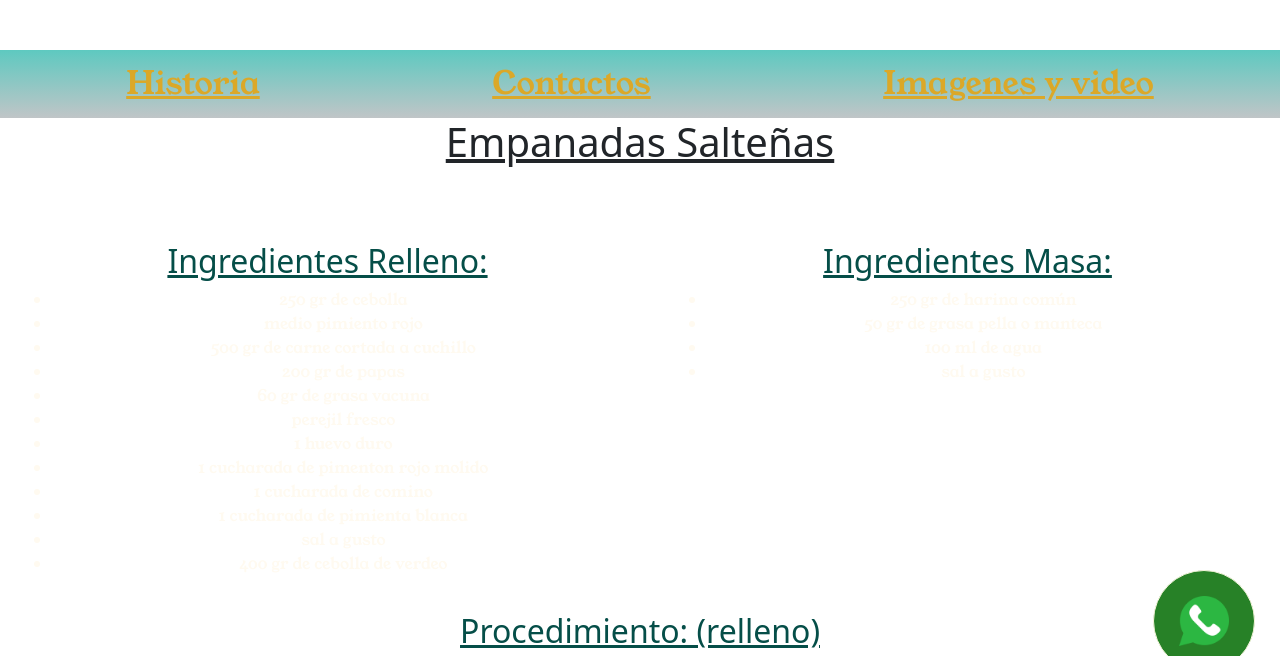
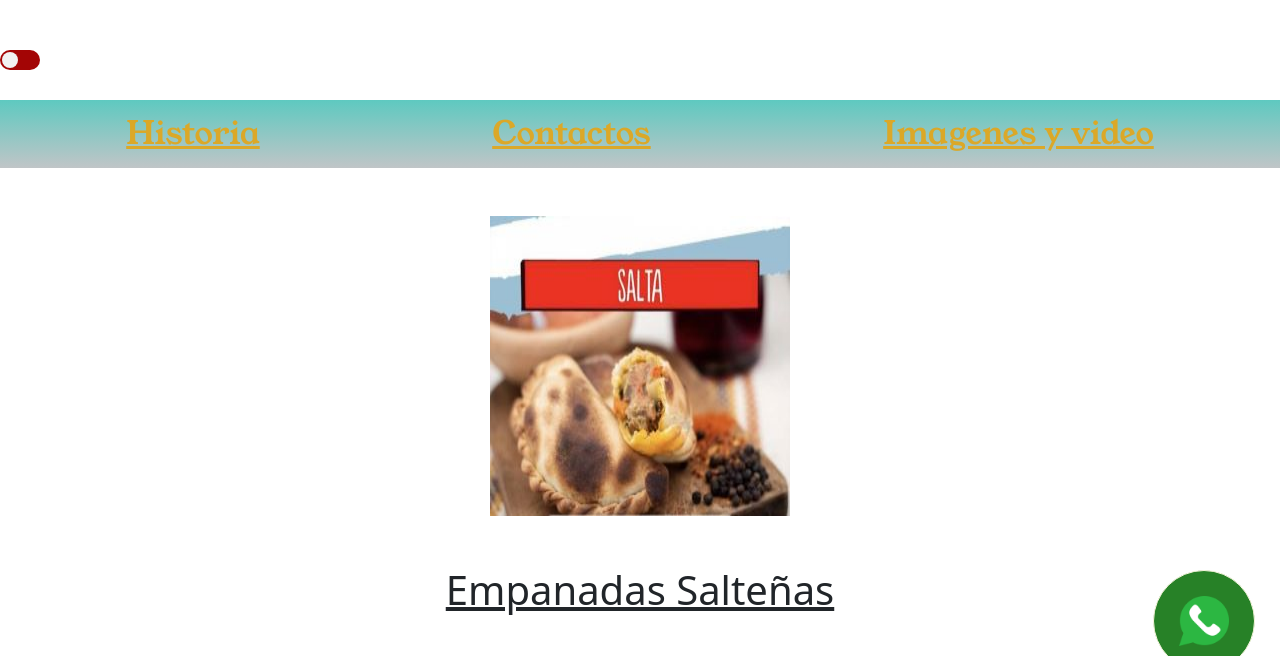
Before and after one commit to solehere/solemed, a plain HTML site: page index.html in a window 1280 px wide. Shown: the part 108-764 px from the top of the page. Drawn offline with nearby package versions, Linux system fonts and the light colour scheme.

Commit message:
Add files via upload

```diff
--- a/estilos.css
+++ b/estilos.css
@@ -6,7 +6,46 @@ body{
     background-position: center;
     background-size: cover;
     background-attachment: fixed;
+    transition: 0.5s ease-in-out;
 
+}
+
+input[type="checkbox"] {
+    position: relative;
+    width: 40px;
+    height: 20px;
+    background-color: #a30505;
+    appearance: none;
+    outline: none;
+    border-radius: 20px;
+    cursor: pointer;
+    transition: 0.5s ease;
+}
+
+input[type="checkbox"]:checked {
+background-color: #226c66;
+}
+
+input[type="checkbox"]::before {
+    content:'';
+    position: absolute;
+    width: 16px;
+    height: 16px;
+    background-color: #f2f2f2;
+    border-radius: 50%;
+    top: 2px;
+    left: 2px;
+    transition: 0.7 ease;
+    }
+
+input[type="checkbox"]:checked::before {
+    transform: translateX(20px);
+}
+
+.dark-mode {
+    background-color: #252525;
+    color: #f2f2f2;
+    background-image: none;
 }
 
 .hdos {text-align: center;
@@ -74,11 +113,7 @@ h2 {
     padding: 2px;
 
 }
-.redsocial2 {
-    padding: 15px 10px;
-    text-align:center;
-    color: aliceblue;
-}
+
 .recetas {
     list-style-type: none;
     font-size: 20px;
@@ -258,3 +293,15 @@ li{
     font-size: 25px;
     color: #054e48;
 }
+
+.carousel-item {
+    width: 350px;
+    height: 350px;
+    text-align: center;
+}
+
+.imagencaru {
+    width: 300px;
+    height: 300px;
+
+}
--- a/index.html
+++ b/index.html
@@ -10,6 +10,10 @@
     <title>Empanadas Salteñas</title>
     <link href="https://cdn.jsdelivr.net/npm/bootstrap@5.3.2/dist/css/bootstrap.min.css" rel="stylesheet" integrity="sha384-T3c6CoIi6uLrA9TneNEoa7RxnatzjcDSCmG1MXxSR1GAsXEV/Dwwykc2MPK8M2HN" crossorigin="anonymous">
     <script src="https://kit.fontawesome.com/17186e85d8.js" crossorigin="anonymous"></script>
+<script>
+  alert("Bienvenidos a las mejores empanadas Salteña, se te hace agua la boca.")
+</script>
+
 </head>
 <body>
   <header class="header">
@@ -27,6 +31,13 @@
     </div>
     </div>
   </header>
+
+  <br> <br>
+
+  <input type="checkbox" id="checkitem" onclick="enableDarkMode()">
+
+
+
   <div class="celular">
     <h4 class="celu">La mejor empanada es la Salteña</h4>
     <img src="./imagenes/saltaaaa.jpg" alt="">
@@ -40,6 +51,30 @@
 
   </nav>
   </aside>
+<br> <br>
+
+  <div id="carouselExample" class="carousel slide">
+    <div class="carousel-inner">
+      <div class="carousel-item active">
+        <img src="./imagenes/saltaaaa.jpg" class="imagencaru" alt="...">
+      </div>
+      <div class="carousel-item">
+        <img src="./imagenes/empanadas cordobesas.jpg" class="imagencaru" alt="...">
+      </div>
+      <div class="carousel-item">
+        <img src="./imagenes/empanadas tucumanas.jpg" class="imagencaru" alt="...">
+      </div>
+    </div>
+    <button class="carousel-control-prev" type="button" data-bs-target="#carouselExample" data-bs-slide="prev">
+      <span class="carousel-control-prev-icon" aria-hidden="true"></span>
+      <span class="visually-hidden">Anterior</span>
+    </button>
+    <button class="carousel-control-next" type="button" data-bs-target="#carouselExample" data-bs-slide="next">
+      <span class="carousel-control-next-icon" aria-hidden="true"></span>
+      <span class="visually-hidden">Proximo</span>
+    </button>
+  </div>
+
   <h1>Empanadas Salteñas</h1>
 <br> <br>
  <div class="roww">
@@ -161,6 +196,7 @@
 
       </div>
      </div>
+     <br> <br>
 
      <footer class="footer">
       <div>
@@ -172,9 +208,9 @@
       <a href="#" class="fa fa-twitter"></a>
       <a href="#" class="fa fa-youtube"></a>
     </div>
-    <div class="redsocial2">
-      <h4>Soledad Heredia, Medanos</h4>
-    </div>
+
+      <button class="buton" onclick="pop ()">Copyright</button>
+
      </footer>
     <div class="empanadaa">
      <small> &COPY;2023 <b>Empanadas</b> - Todos los derechos reservados</small>
@@ -185,6 +221,8 @@
       </a>
   </div>
 
+  <script src="./js"></script>
+
   <script src="https://cdn.jsdelivr.net/npm/bootstrap@5.3.2/dist/js/bootstrap.bundle.min.js" integrity="sha384-C6RzsynM9kWDrMNeT87bh95OGNyZPhcTNXj1NW7RuBCsyN/o0jlpcV8Qyq46cDfL" crossorigin="anonymous"></script>
 </body>
 </html>
```
Also changed, not shown: imagenes.html (+1 -0 lines), 1 other file.
